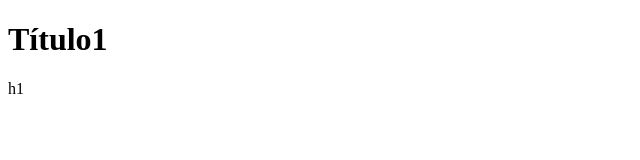
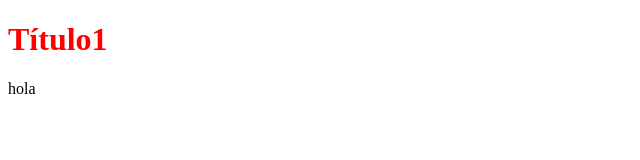
Before and after one commit to mich1223/gitFacilito, a plain HTML site: page index.html in a window 1280 px wide. Shown: the whole page, without its empty margins (0-640 px from the left). Drawn offline with Linux system fonts and the light colour scheme.

Commit message:
Titulo con color

```diff
--- a/index.html
+++ b/index.html
@@ -1,11 +1,12 @@
 <!DOCTYPE html>
 <html lang="">
   <head>
+   <link href="style.css" rel="stylesheet" type="text/css">
     <meta charset="utf-8">
     <title>Pagina de prueba</title>
   </head>
   <body>
     <h1>Título1</h1>
-    <p>h1</p>
+    <p>hola</p>
   </body>
 </html>
--- /dev/null
+++ b/style.css
@@ -0,0 +1,3 @@
+h1{
+    color:red;
+}
```
